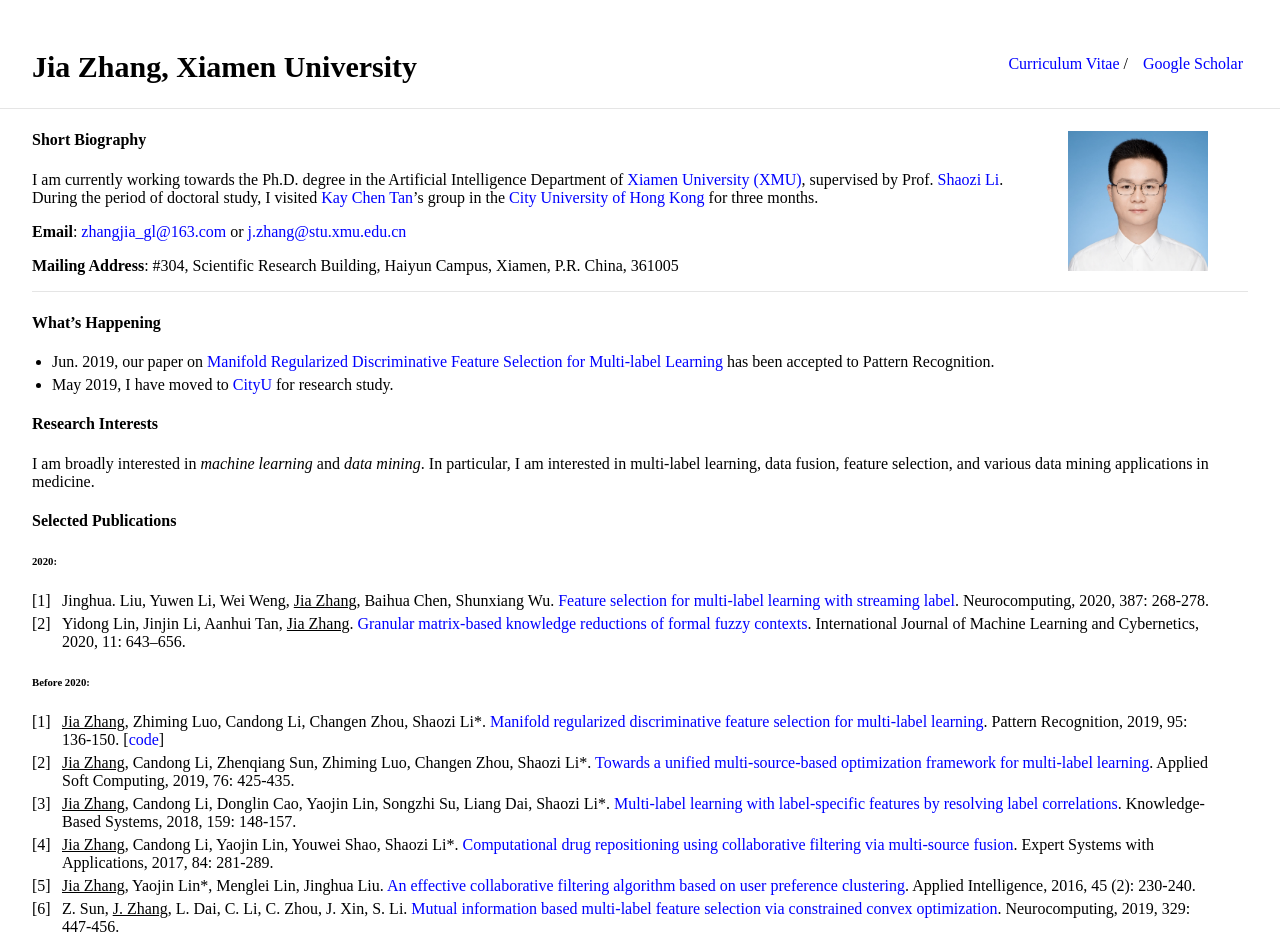
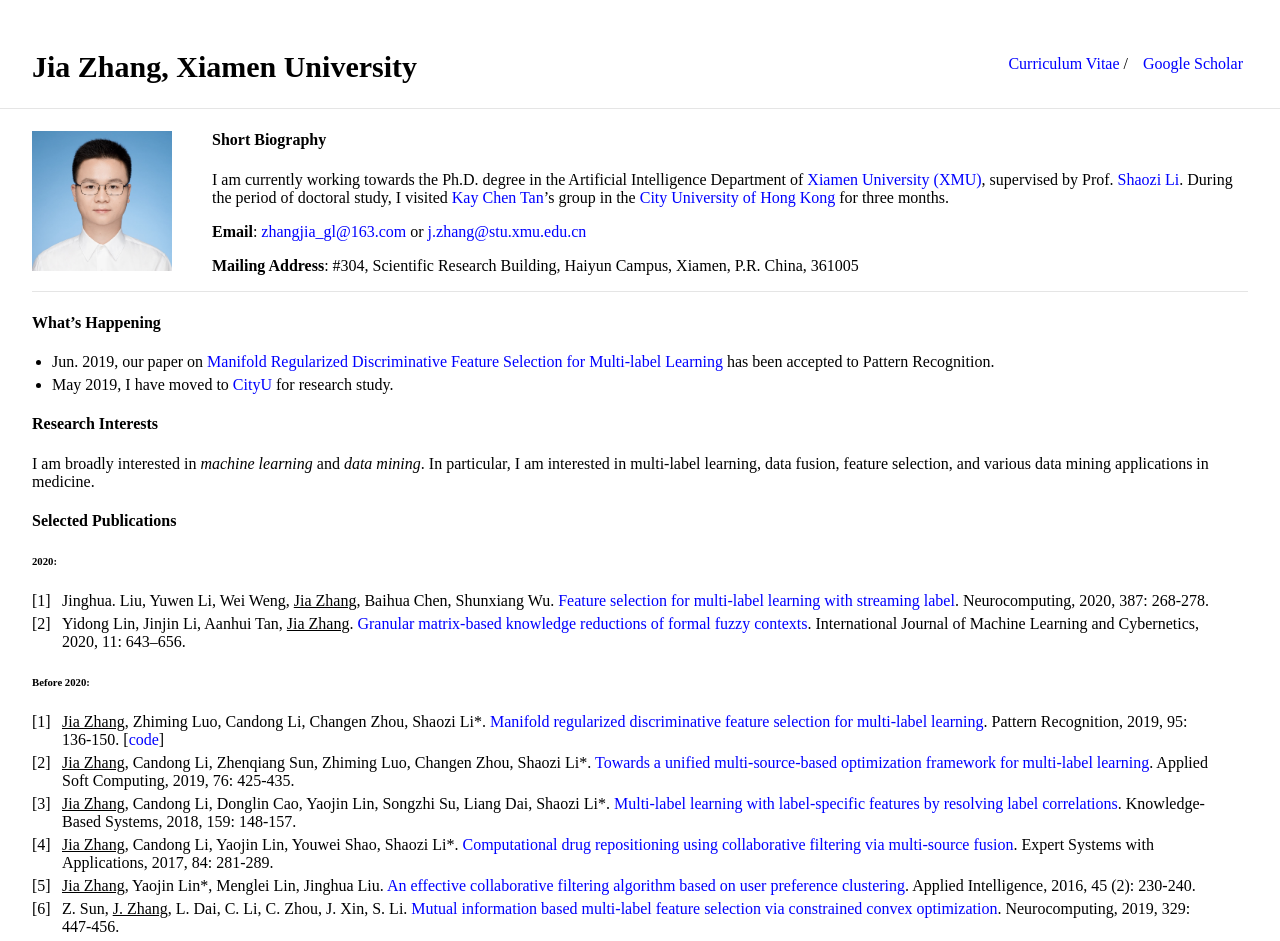
Before and after one commit to jiazhang-ml/jiazhang-ml.github.io, a Jekyll site: the page built from index.md, in a window 1280 px wide. Shown: the top 941 px of the page. Built offline with Jekyll 4.4.1, drawn with Linux system fonts in a browser that asks for light colours.

Commit message:
Update typography.scss

```diff
--- a/_sass/typography.scss
+++ b/_sass/typography.scss
@@ -40,8 +40,8 @@
         height: 140px;
         width: 140px;
         position: relative;
-        margin: 0px 40px 0 40px;
-        float: right;
+        margin: 0px 40px 0 0px;
+        float: left;
         border-radius: 0%;
         p & {
             padding: 0;
```
